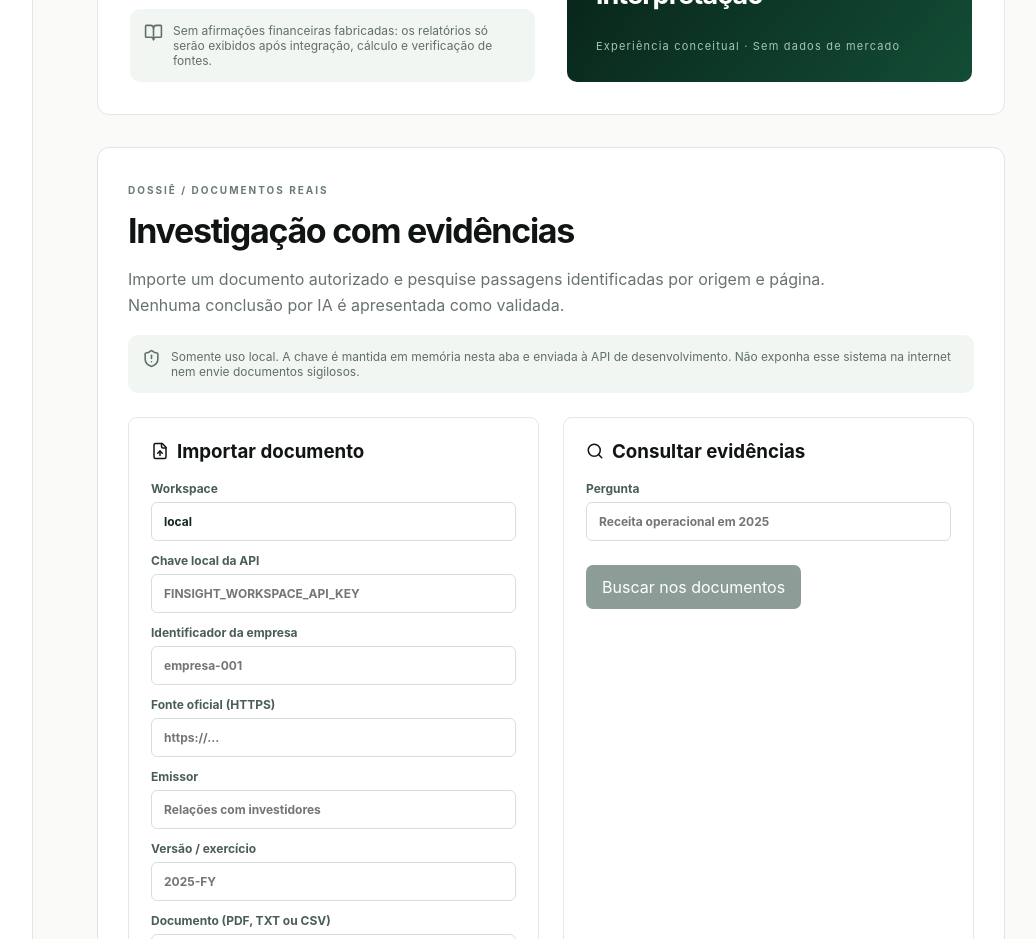
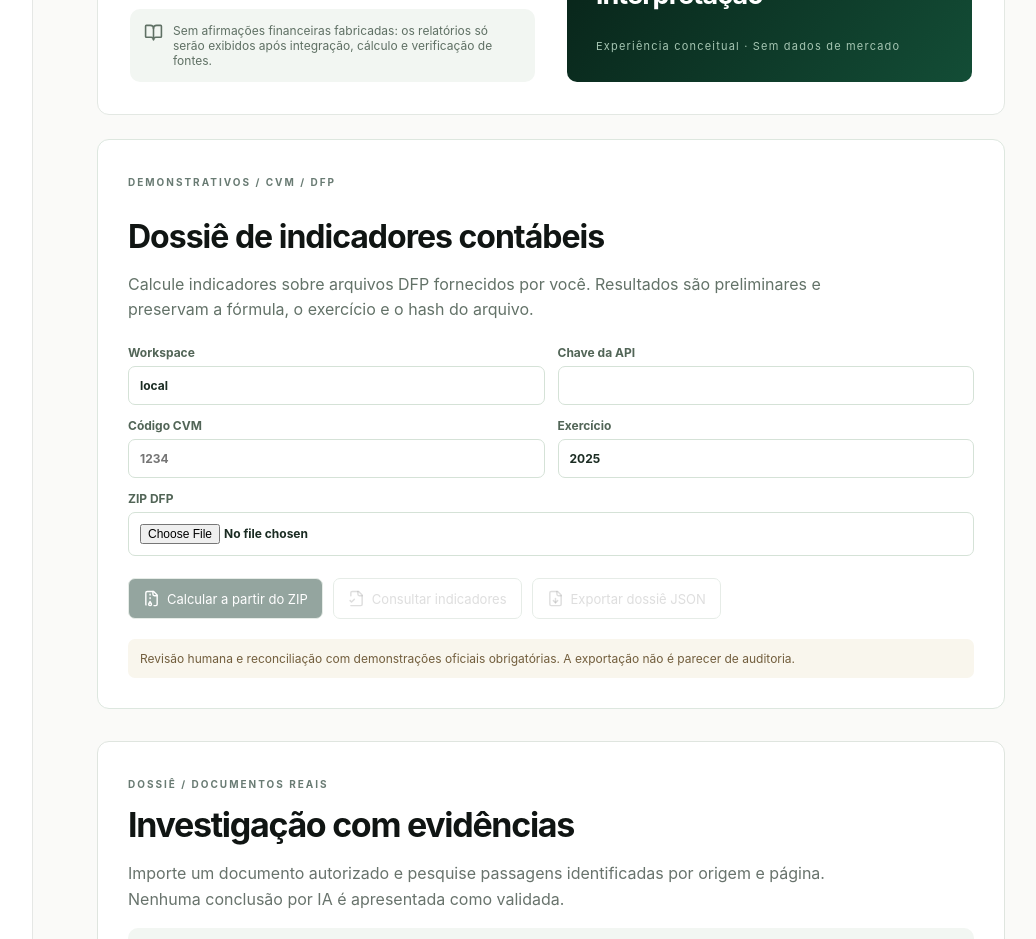
Before and after one commit to lenixeduardo/financial-due-dilligence-agent, a React (Vite) app in the folder frontend/: page / in a window 1280 px wide. Shown: the part 1020-1959 px from the top of the page, without its empty margins (211-1247 px from the left). Built offline with nearby package versions, Linux system fonts and the light colour scheme.

Commit message:
feat: mount DFP dossier interface

```diff
--- a/frontend/src/main.tsx
+++ b/frontend/src/main.tsx
@@ -4,6 +4,7 @@ import {Search,FileSearch,GitCompare,Network,ShieldCheck,ArrowRight,BookOpen} fr
 import './style.css';
 import './workbench.css';
 import Workbench from './Workbench';
+import DfpDossier from './DfpDossier';
 import ComparisonWorkbench from './ComparisonWorkbench';
 
 type Mode = 'individual'|'sector'|'multisector';
@@ -41,7 +42,7 @@ function App(){
       <div className="notice"><BookOpen size={19}/><span>Sem afirmações financeiras fabricadas: os relatórios só serão exibidos após integração, cálculo e verificação de fontes.</span></div></div>
       <div className="case-visual"><span>FINANCIAL DOSSIER</span><div className="visual-line"></div><strong>{mode==='individual'?'Evidência → cálculo → interpretação':mode==='sector'?'Setor → benchmark → comparação':'Setores → compatibilidade → contexto'}</strong><small>Experiência conceitual · Sem dados de mercado</small></div>
     </section>
-    {mode==='individual'?<Workbench/>:<ComparisonWorkbench multisector={mode==='multisector'}/>}
+    {mode==='individual'?<><DfpDossier/><Workbench/></>:<ComparisonWorkbench multisector={mode==='multisector'}/>}
     <footer>FinSight · Projeto em desenvolvimento · Engenharia financeira auditável</footer>
   </main>
  </div>
```
